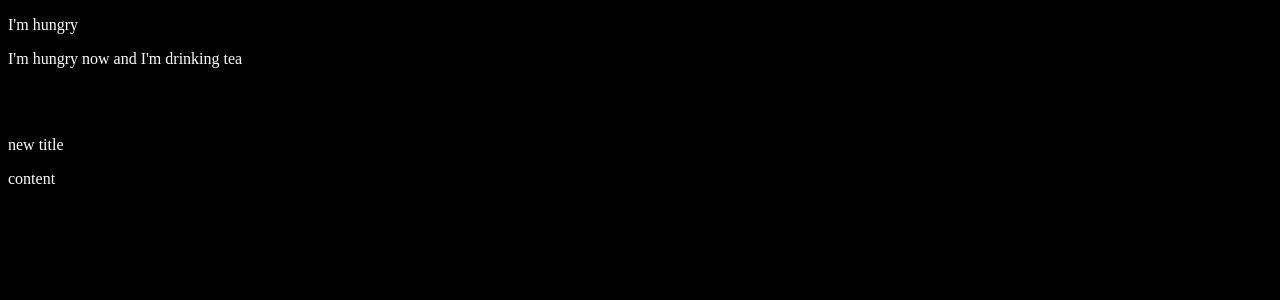
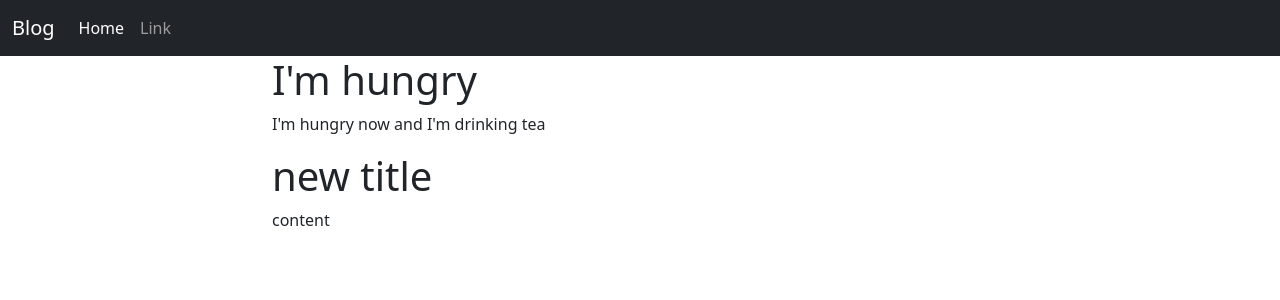
Before and after one commit to MoCrespo/blog-app, a Django app: page / in a window 1280 px wide. Shown: the top 300 px of the page. Run offline with Django 3.2, Linux system fonts and the light colour scheme; data comes from the database, SQL or seed files in the repository.

Commit message:
using bootstrap in templates

```diff
--- a/blog_app/templates/index.html
+++ b/blog_app/templates/index.html
@@ -1,19 +1,58 @@
-{% load static %}
-<!DOCTYPE html>
+<!doctype html>
 <html lang="en">
   <head>
-    <meta charset="UTF-8">
-    <meta name="viewport" content="width=device-width, initial-scale=1.0">
-    <link rel="stylesheet" href="{% static 'style.css' %}">
+    <!-- Required meta tags -->
+    <meta charset="utf-8">
+    <meta name="viewport" content="width=device-width, initial-scale=1">
+
+    <!-- Bootstrap CSS -->
+    <link href="https://cdn.jsdelivr.net/npm/bootstrap@5.0.0-beta1/dist/css/bootstrap.min.css" rel="stylesheet" integrity="sha384-giJF6kkoqNQ00vy+HMDP7azOuL0xtbfIcaT9wjKHr8RbDVddVHyTfAAsrekwKmP1" crossorigin="anonymous">
+
     <title>blog</title>
   </head>
   <body>
-    <div>
+
+
+    <nav class="navbar navbar-expand-lg navbar-dark bg-dark">
+        <div class="container-fluid">
+          <a class="navbar-brand" href="http://127.0.0.1:8000/">Blog</a>
+          <button class="navbar-toggler" type="button" data-bs-toggle="collapse" data-bs-target="#navbarSupportedContent" aria-controls="navbarSupportedContent" aria-expanded="false" aria-label="Toggle navigation">
+            <span class="navbar-toggler-icon"></span>
+          </button>
+          <div class="collapse navbar-collapse" id="navbarSupportedContent">
+            <ul class="navbar-nav me-auto mb-2 mb-lg-0">
+              <li class="nav-item">
+                <a class="nav-link active" aria-current="page" href="http://127.0.0.1:8000/">Home</a>
+              </li>
+              <li class="nav-item">
+                <a class="nav-link" href="#">Link</a>
+              </li>
+            </ul>
+          </div>
+        </div>
+      </nav>
+
+    <div class="container">
+        <div class="row justify-content-md-center">
+            <div class="col-md-8">
             {% for post in posts %}
-            <p>{{ post.title }}</p>
-            <p>{{ post.content }}</p> <br> <br>
+                <div class="col-12"><h1>{{post.title}}</h1></div>
+                <div class="col-12"><p>{{post.content}}</p></div>
             {% endfor %}
         </div>
+        </div>
+    </div>
 
+
+    <!-- Optional JavaScript; choose one of the two! -->
+
+    <!-- Option 1: Bootstrap Bundle with Popper -->
+    <script src="https://cdn.jsdelivr.net/npm/bootstrap@5.0.0-beta1/dist/js/bootstrap.bundle.min.js" integrity="sha384-ygbV9kiqUc6oa4msXn9868pTtWMgiQaeYH7/t7LECLbyPA2x65Kgf80OJFdroafW" crossorigin="anonymous"></script>
+
+    <!-- Option 2: Separate Popper and Bootstrap JS -->
+    <!--
+    <script src="https://cdn.jsdelivr.net/npm/@popperjs/core@2.5.4/dist/umd/popper.min.js" integrity="sha384-q2kxQ16AaE6UbzuKqyBE9/u/KzioAlnx2maXQHiDX9d4/zp8Ok3f+M7DPm+Ib6IU" crossorigin="anonymous"></script>
+    <script src="https://cdn.jsdelivr.net/npm/bootstrap@5.0.0-beta1/dist/js/bootstrap.min.js" integrity="sha384-pQQkAEnwaBkjpqZ8RU1fF1AKtTcHJwFl3pblpTlHXybJjHpMYo79HY3hIi4NKxyj" crossorigin="anonymous"></script>
+    -->
   </body>
 </html>
```
Lines whose indentation alone changed are shown as unchanged.
